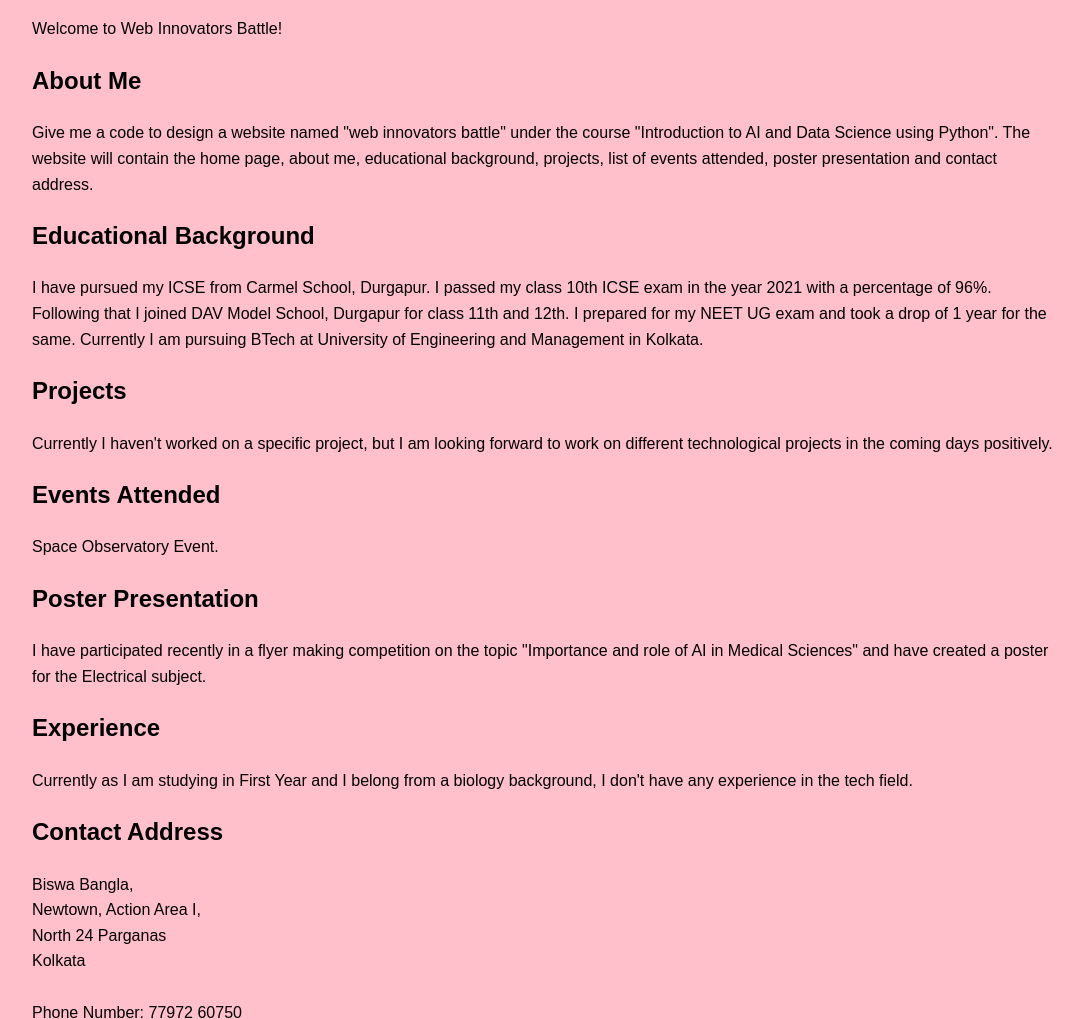
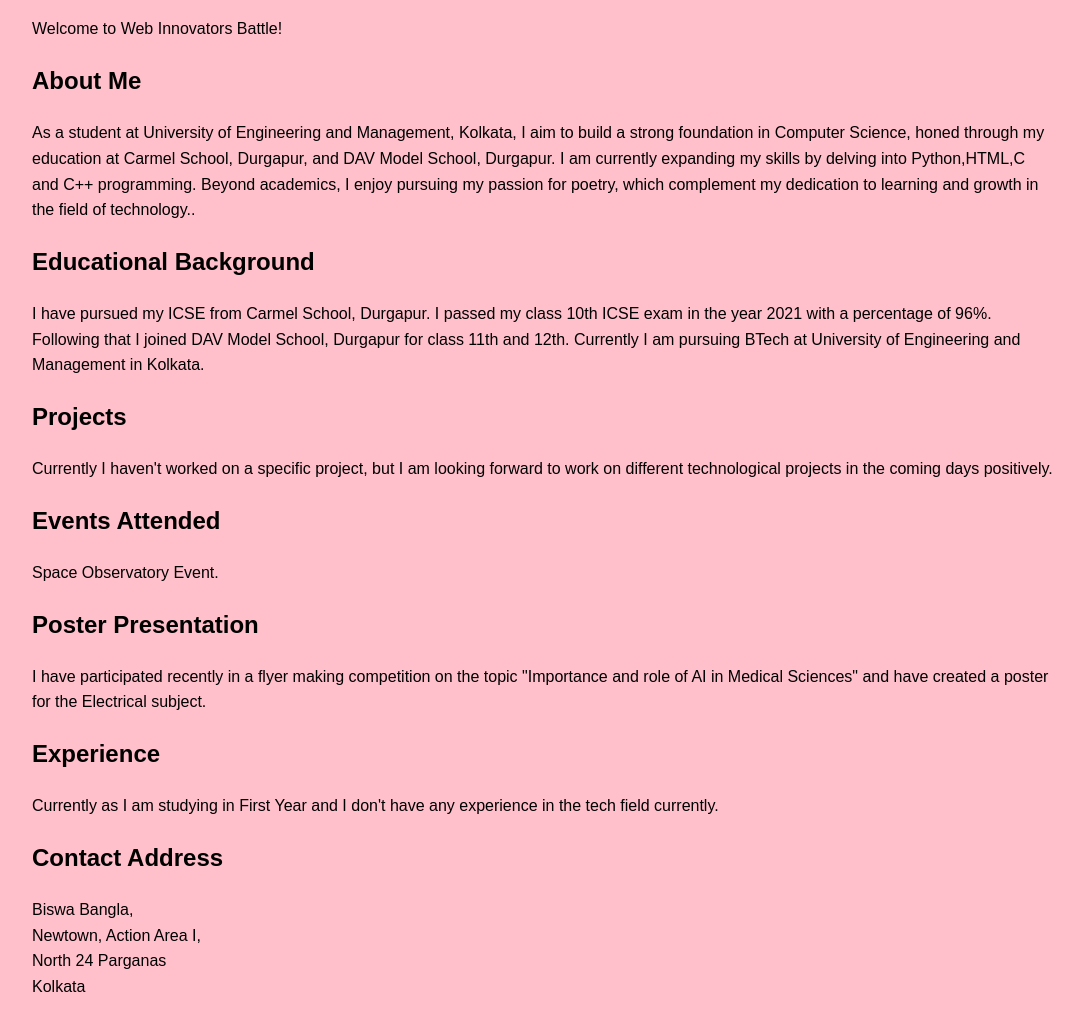
Before and after one commit to tanisha2708/project, a plain HTML site: page index.html in a window 1280 px wide. Shown: the part 323-1342 px from the top of the page, without its empty margins (96-1179 px from the left). Drawn offline with Linux system fonts and the light colour scheme.

Commit message:
projectmodified.html

```diff
--- a/index.html
+++ b/index.html
@@ -73,12 +73,12 @@
 
         <section id="about">
             <h2>About Me</h2>
-            <p>Give me a code to design a website named "web innovators battle" under the course "Introduction to AI and Data Science using Python". The website will contain the home page, about me, educational background, projects, list of events attended, poster presentation and contact address.</p>
+            <p>As a student at University of Engineering and Management, Kolkata, I aim to build a strong foundation in Computer Science, honed through my education at Carmel School, Durgapur, and DAV Model School, Durgapur.  I am currently expanding my skills by delving into Python,HTML,C and C++ programming. Beyond academics, I enjoy pursuing my passion for poetry, which complement my dedication to learning and growth in the field of technology..</p>
         </section>
 
         <section id="education">
             <h2>Educational Background</h2>
-            <p>I have pursued my ICSE from Carmel School, Durgapur. I passed my class 10th ICSE exam in the year 2021 with a percentage of 96%. Following that I joined DAV Model School, Durgapur for class 11th and 12th. I prepared for my NEET UG exam and took a drop of 1 year for the same. Currently I am pursuing BTech at University of Engineering and Management in Kolkata.</p>
+            <p>I have pursued my ICSE from Carmel School, Durgapur. I passed my class 10th ICSE exam in the year 2021 with a percentage of 96%. Following that I joined DAV Model School, Durgapur for class 11th and 12th. Currently I am pursuing BTech at University of Engineering and Management in Kolkata.</p>
         </section>
 
         <section id="projects">
@@ -98,7 +98,7 @@
 
         <section id="experience">
             <h2>Experience</h2>
-            <p>Currently as I am studying in First Year and I belong from a biology background, I don't have any experience in the tech field.</p>
+            <p>Currently as I am studying in First Year and  I don't have any experience in the tech field currently.</p>
         </section>
 
         <section id="contact">
```
